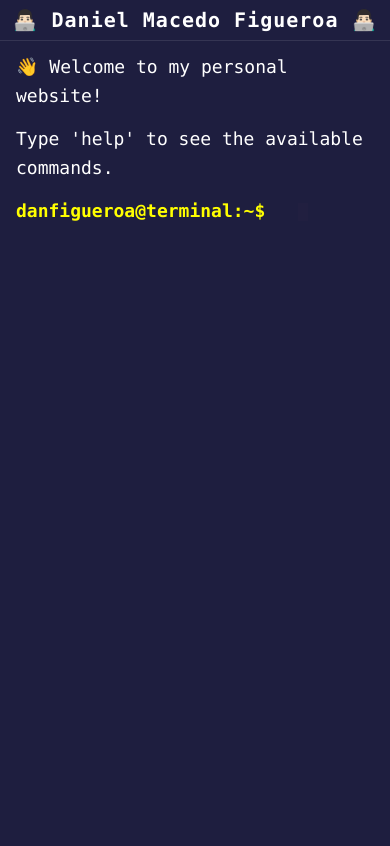
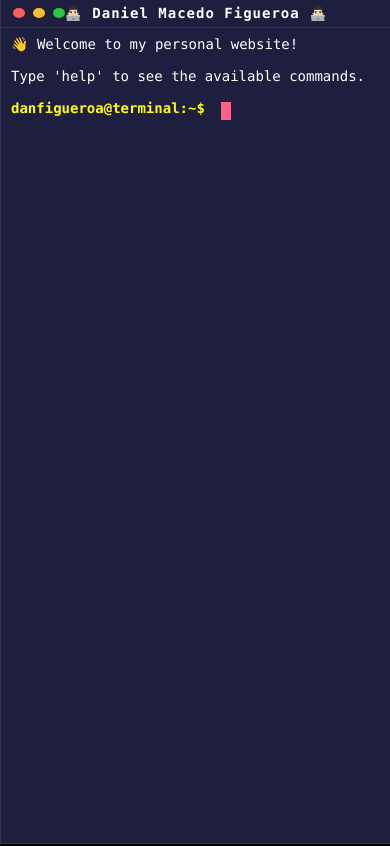
Before and after one commit to danfigueroa/daniel-figueroa, a React (Vite) app: page / in a window 390 px wide. Built offline with nearby package versions, Linux system fonts and the light colour scheme.

Commit message:
feat: ui update

```diff
--- a/src/components/Terminal.tsx
+++ b/src/components/Terminal.tsx
@@ -100,15 +100,38 @@ export const Terminal: React.FC = () => {
         setHistory((h) => [...h, { content: formatted, isHtml: true }])
     }
 
+    const focusTerminal = () => {
+        if (containerRef.current) {
+            containerRef.current.focus()
+        }
+    }
+
     return (
         <div className="terminal-container">
-            <div className="terminal-header">👨🏻‍💻 Daniel Macedo Figueroa 👨🏻‍💻</div>
+            <div className="terminal-header" onClick={focusTerminal}>
+                <div className="mac-buttons">
+                    <button
+                        className="mac-button mac-close"
+                        aria-label="Close"
+                    ></button>
+                    <button
+                        className="mac-button mac-minimize"
+                        aria-label="Minimize"
+                    ></button>
+                    <button
+                        className="mac-button mac-expand"
+                        aria-label="Expand"
+                    ></button>
+                </div>
+                👨🏻‍💻 Daniel Macedo Figueroa 👨🏻‍💻
+            </div>
             <div
                 className="terminal-body"
                 tabIndex={0}
                 onKeyDown={handleKeyDown}
                 ref={containerRef}
                 style={{ outline: 'none' }}
+                onClick={focusTerminal}
             >
                 {history.map((line, i) =>
                     line.isHtml ? (
--- a/src/index.css
+++ b/src/index.css
@@ -3,6 +3,7 @@
 /* Novas variáveis para o tema Shades of Purple */
 :root {
     --background-color: #1e1e3f; /* Deep purple background */
+    --desktop-background: #000000; /* Fundo preto do desktop */
     --foreground-color: #ffffff; /* Pure white text */
     --header-background: #1e1e3f; /* Header matches background */
     --prompt-color: #c397d8; /* Base purple (not used directly) */
@@ -13,6 +14,9 @@
     --scrollbar-thumb-color: #c397d8;
     --success-green: #3ad900; /* Green color for success messages */
     --command-blue: #75eaff; /* Light blue for command outputs */
+    --terminal-shadow: rgba(0, 0, 0, 0.4);
+    --terminal-border: rgba(255, 255, 255, 0.1);
+    --terminal-blur: rgba(0, 0, 0, 0.2);
 }
 
 html,
@@ -21,7 +25,7 @@ body {
     padding: 0;
     width: 100%;
     height: 100%;
-    background: var(--background-color);
+    background: var(--desktop-background);
     color: var(--foreground-color);
     font-family: 'SF Mono', 'Monaco', 'Fira Code', monospace;
     font-size: 18px;
@@ -31,22 +35,40 @@ body {
 .terminal-container {
     display: flex;
     flex-direction: column;
-    width: 100vw;
-    height: 100vh;
-    box-sizing: border-box;
-    box-shadow: 0 0 20px rgba(0, 0, 0, 0.4); /* Adiciona destaque à janela */
+    width: 80%;
+    height: 80vh;
+    max-width: 1200px;
+    box-shadow: 0 20px 68px var(--terminal-shadow);
+    backdrop-filter: blur(8px);
+    margin: 10vh auto;
+    border-radius: 8px;
+    overflow: hidden;
+    background: var(--background-color);
+    border: 1px solid var(--terminal-border);
+    transition: transform 0.2s ease, box-shadow 0.2s ease;
+}
+
+.terminal-container:hover {
+    transform: translateY(-2px);
+    box-shadow: 0 24px 72px var(--terminal-shadow);
 }
 
 /* Barra no topo do terminal */
 .terminal-header {
     background: var(--header-background);
-    padding: 8px;
+    padding: 12px 16px;
     text-align: center;
     font-weight: bold;
     color: var(--foreground-color);
     font-size: 20px;
     border-bottom: 1px solid rgba(255, 255, 255, 0.1);
     letter-spacing: 1px;
+    position: relative;
+    display: flex;
+    align-items: center;
+    justify-content: center;
+    border-radius: 8px 8px 0 0;
+    user-select: none;
 }
 
 /* Área rolável com o conteúdo do terminal */
@@ -56,6 +78,8 @@ body {
     padding: 12px 16px;
     box-sizing: border-box;
     background: var(--background-color);
+    line-height: 1.8;
+    scroll-behavior: smooth;
 }
 
 /* Novo estilo para o prompt (mimicando o powerlevel10k) */
@@ -76,7 +100,8 @@ body {
 }
 
 .prompt-input {
-    padding: 0 0.5em;
+    padding: 0;
+    margin-left: 8px;
     background: transparent;
     color: var(--foreground-color);
     font-family: inherit;
@@ -88,18 +113,20 @@ body {
 .prompt-line {
     display: flex;
     align-items: center;
+    position: relative;
 }
 
 /* Cursor retangular maior */
 .cursor {
     display: inline-block;
     width: 10px;
-    height: 1em;
+    height: 18px;
     background: var(--cursor-color);
-    margin-left: 4px;
+    margin-left: 0;
     position: relative;
-    top: 1px;
-    animation: blink 0.8s infinite alternate;
+    top: 2px;
+    animation: blink 1.2s steps(2) infinite;
+    opacity: 0.7;
 }
 
 /* Destaque para labels */
@@ -115,24 +142,38 @@ body {
 }
 
 @keyframes blink {
-    0% {
-        opacity: 1;
-    }
+    0%,
     100% {
         opacity: 0;
+    }
+    50% {
+        opacity: 1;
     }
 }
 
 /* Melhorar a aparência das linhas com espaçamento adequado para UX/UI */
 .terminal-body div {
     white-space: pre-wrap;
-    line-height: 1.6; /* Aumentado para melhor legibilidade */
-    margin-bottom: 0.8em; /* Espaçamento entre as linhas */
+    line-height: 1.5;
+    margin-bottom: 0.8em;
+    opacity: 0;
+    animation: fadeIn 0.3s ease forwards;
+}
+
+@keyframes fadeIn {
+    from {
+        opacity: 0;
+        transform: translateY(10px);
+    }
+    to {
+        opacity: 1;
+        transform: translateY(0);
+    }
 }
 
 /* Scrollbar personalizada */
 .terminal-body::-webkit-scrollbar {
-    width: 8px;
+    width: 6px;
 }
 
 .terminal-body::-webkit-scrollbar-track {
@@ -142,6 +183,11 @@ body {
 .terminal-body::-webkit-scrollbar-thumb {
     background-color: var(--scrollbar-thumb-color);
     border-radius: 4px;
+    transition: background-color 0.2s;
+}
+
+.terminal-body::-webkit-scrollbar-thumb:hover {
+    background-color: var(--accent-yellow);
 }
 
 /* Estilos para o currículo */
@@ -154,3 +200,121 @@ body {
     color: var(--accent-yellow);
     font-weight: bold;
 }
+
+/* Botões do macOS */
+.mac-buttons {
+    position: absolute;
+    left: 16px;
+    top: 50%;
+    transform: translateY(-50%);
+    display: flex;
+    gap: 8px;
+    opacity: 0.9;
+    transition: opacity 0.2s ease;
+}
+
+.terminal-container:hover .mac-buttons {
+    opacity: 1;
+}
+
+.mac-button {
+    width: 12px;
+    height: 12px;
+    border-radius: 50%;
+    border: none;
+    cursor: pointer;
+    transition: all 0.2s ease;
+    position: relative;
+}
+
+.mac-button:hover {
+    transform: scale(1.1);
+}
+
+.mac-button:active {
+    transform: scale(0.95);
+}
+
+.mac-close {
+    background: #ff5f56;
+}
+
+.mac-minimize {
+    background: #ffbd2e;
+}
+
+.mac-expand {
+    background: #27c93f;
+}
+
+/* Media queries para responsividade */
+@media (max-width: 768px) {
+    html,
+    body {
+        font-size: 16px;
+    }
+
+    .terminal-header {
+        font-size: 16px;
+        padding: 8px 12px;
+    }
+
+    .terminal-body {
+        padding: 8px 12px;
+    }
+
+    .mac-buttons {
+        left: 12px;
+    }
+
+    .mac-button {
+        width: 10px;
+        height: 10px;
+    }
+
+    .terminal-container {
+        width: 90%;
+        height: 90vh;
+        margin: 5vh auto;
+    }
+}
+
+@media (max-width: 480px) {
+    html,
+    body {
+        font-size: 14px;
+    }
+
+    .terminal-header {
+        font-size: 14px;
+        padding: 6px 10px;
+    }
+
+    .terminal-body {
+        padding: 6px 10px;
+    }
+
+    /* Ajusta o texto longo para não quebrar o layout */
+    .terminal-body div {
+        max-width: 100%;
+        overflow-wrap: break-word;
+        word-wrap: break-word;
+        word-break: break-word;
+    }
+
+    /* Ajusta o prompt para telas pequenas */
+    .prompt-line {
+        flex-wrap: wrap;
+    }
+
+    .terminal-container {
+        width: 100%;
+        height: 100vh;
+        margin: 0;
+        border-radius: 0;
+    }
+
+    .terminal-header {
+        border-radius: 0;
+    }
+}
```
